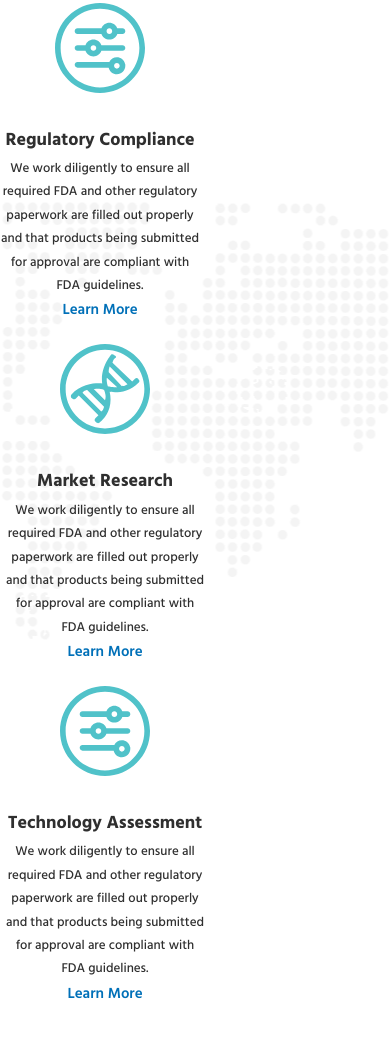
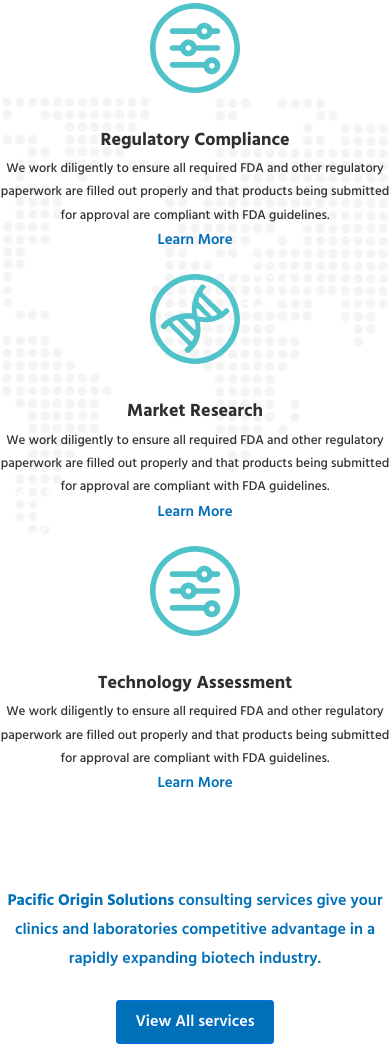
Before and after one commit to Ulysses-Odysseus/POS, a website: page index.html in a window 390 px wide. Shown: the part 1112-2159 px from the top of the page. Drawn offline with Linux system fonts and the light colour scheme.

Commit message:
Hot fixes for content

```diff
--- a/js/global.js
+++ b/js/global.js
@@ -71,7 +71,7 @@
 			settings: {
 			  arrows: false,
 			  centerMode: true,
-			  slidesToShow: 1
+			  slidesToShow: 2
 			}
 		},
 		{
@@ -130,7 +130,7 @@
 			     .height(newWidth * $el.data('aspectRatio'));
 			});
 	  };
-		console.log($allVideos + ' How many: ' + $allVideos.length);
+		// console.log($allVideos + ' How many: ' + $allVideos.length);
 	// Kick off one resize to fix all videos on page load
 	}).resize();
 });
--- a/sass/pages/homepage/_homepage.scss
+++ b/sass/pages/homepage/_homepage.scss
@@ -83,6 +83,7 @@
 
 		.inline-items{
 	      margin: 50px auto 70px auto;
+
 	      @include clearfix;
 
 	      @include screen(mobile-l-max){
@@ -103,11 +104,19 @@
 					width: 200px;
 				}
 
+				@include screen(mobile-max){
+					width: 100%;
+				}
+
 				&:not(:first-child){
 					margin-left: 20px;
 
 					@include screen(mobile-l-max){
 						margin-left: 5px;
+					}
+
+					@include screen(mobile-max){
+						margin-left: 0px;
 					}
 				}
 
```
Also changed, not shown: css/style.css, 1 other file.
